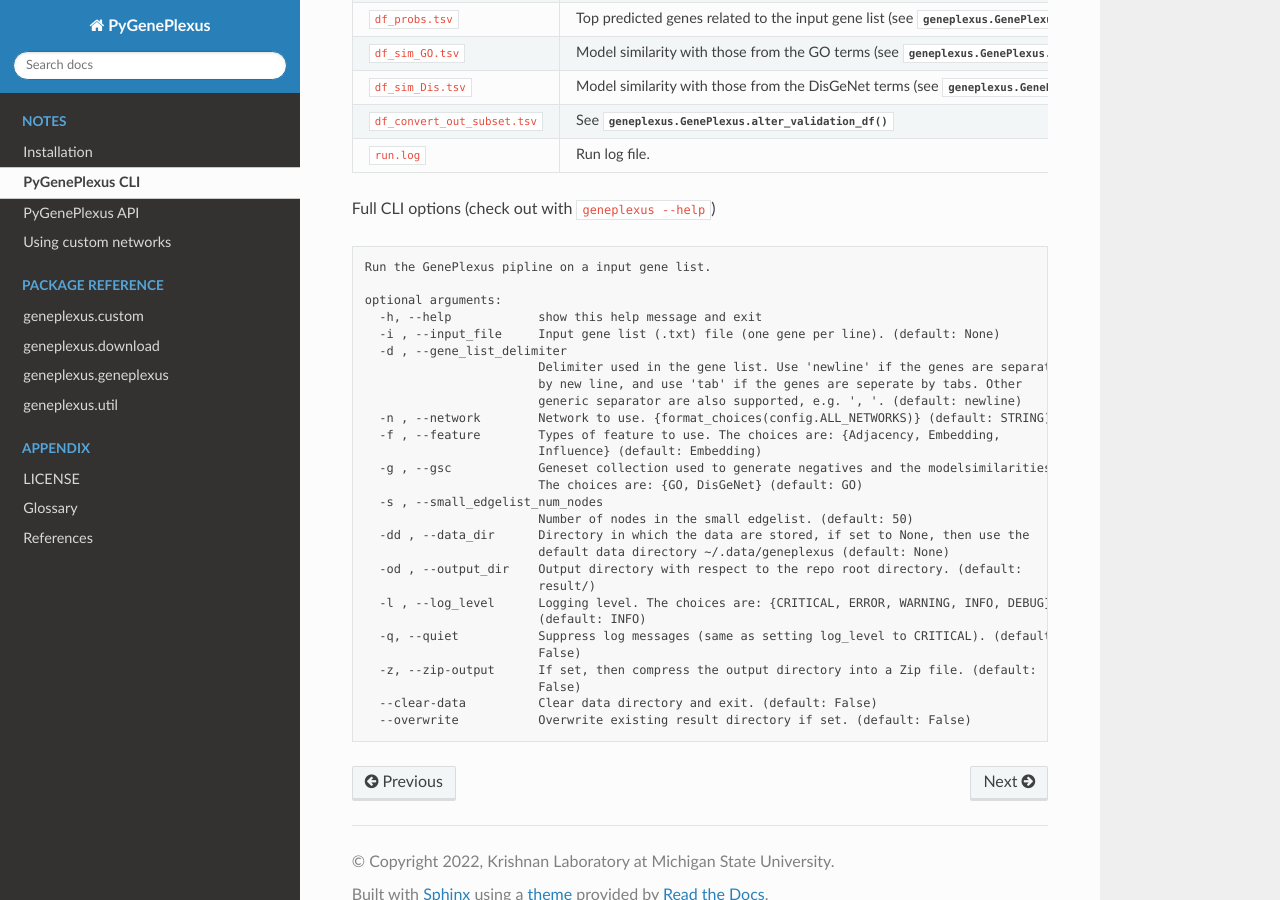
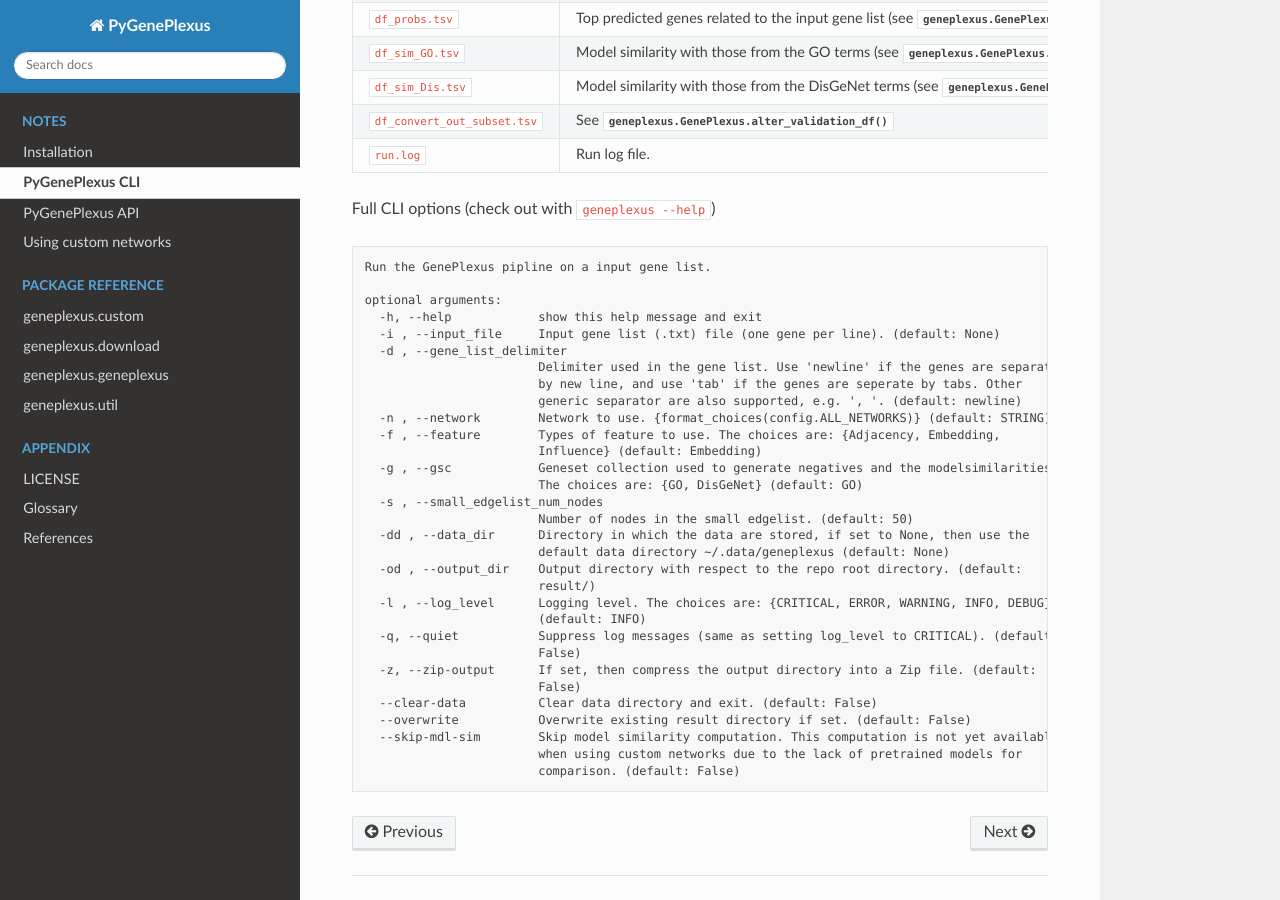
Before and after one commit to krishnanlab/PyGenePlexus, a Sphinx documentation site: the page built from docs/source/notes/cli.rst, in a window 1280 px wide and 900 px high, scrolled down 766 px. Built offline with Sphinx 7.4.7 and the Read the Docs theme 2.0.0, drawn with Linux system fonts in a browser that asks for light colours.

Commit message:
Update cli help, closes #142

```diff
--- a/docs/source/notes/cli.rst
+++ b/docs/source/notes/cli.rst
@@ -74,3 +74,6 @@ Full CLI options (check out with ``geneplexus --help``)
                             False)
       --clear-data          Clear data directory and exit. (default: False)
       --overwrite           Overwrite existing result directory if set. (default: False)
+      --skip-mdl-sim        Skip model similarity computation. This computation is not yet available
+                            when using custom networks due to the lack of pretrained models for
+                            comparison. (default: False)
```
Also changed, not shown: README.md (+3 -0 lines).
